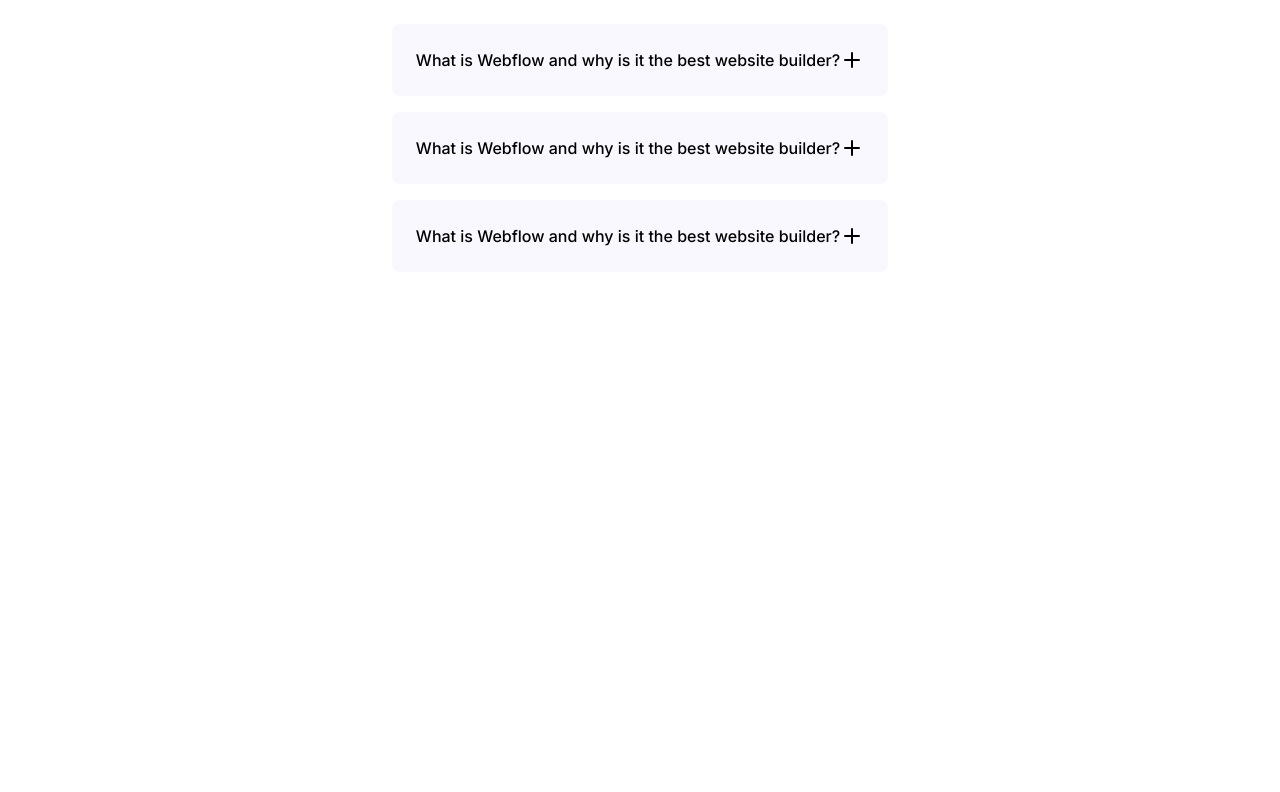
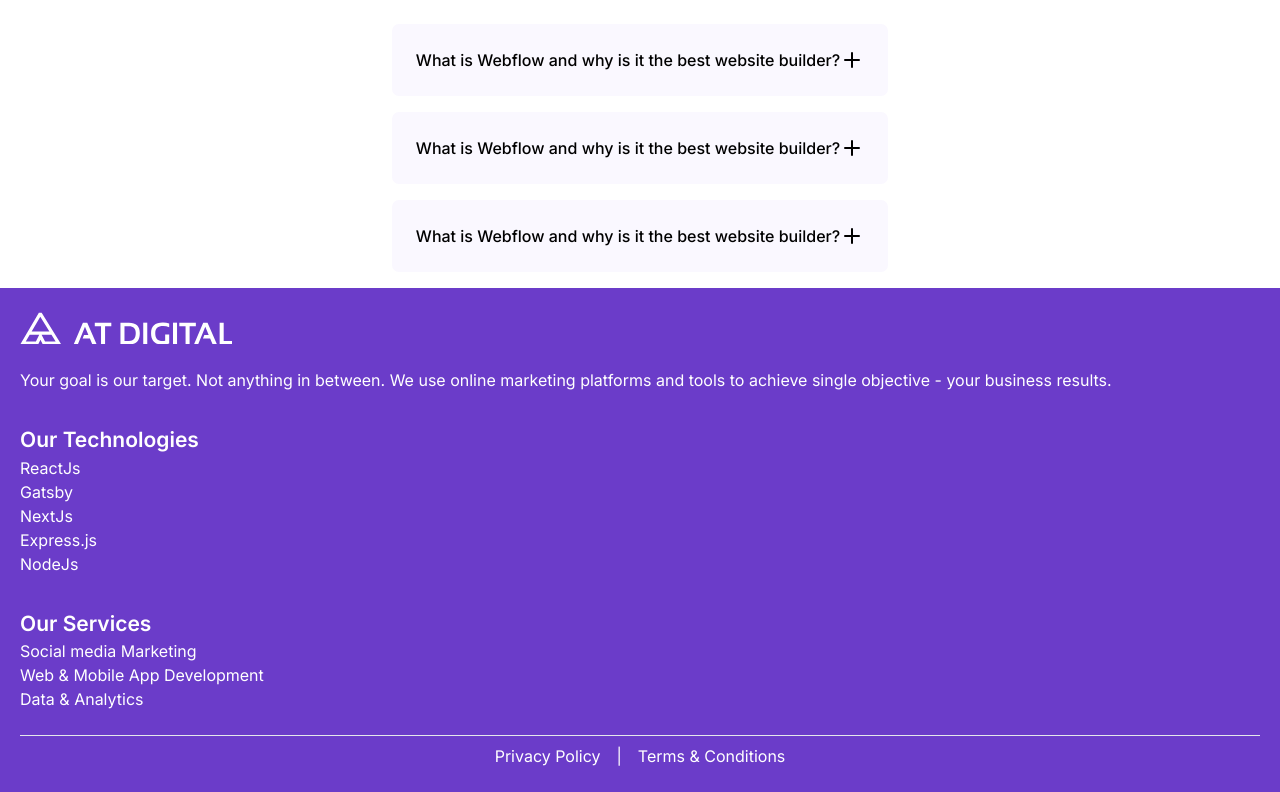
Before and after one commit to arthathagary/at-degital, a Next.js app: page / in a window 1280 px wide. Shown: the part 1530-2322 px from the top of the page. Before the commit the page ends 1818 px from the top, so only its background shows below. Built offline with nearby package versions, Linux system fonts and the light colour scheme.

Commit message:
add footer in mobile view and modify other styles

```diff
--- a/app/layout.tsx
+++ b/app/layout.tsx
@@ -2,6 +2,7 @@
 import { Inter } from "next/font/google";
 import "./globals.css";
 import Navbar from "@/components/Navbar";
+import Footer from "@/components/Footer";
 
 const inter = Inter({ subsets: ["latin"] });
 
@@ -17,9 +18,12 @@
 }>) {
   return (
     <html lang="en">
-      <body className={inter.className}>
-        <Navbar />
+      <body className={`${inter.className} overflow-x-hidden`}>
+        <div className=" h-[77px] sticky">
+          <Navbar />
+        </div>
         <main className="min-h-screen">{children}</main>
+        <Footer />
       </body>
     </html>
   );
--- /dev/null
+++ b/components/Footer.tsx
@@ -0,0 +1,46 @@
+import React from "react";
+import Logo from "./Logo";
+
+const Footer = () => {
+  return (
+    <footer className="bg-primary-color text-white py-6 px-5">
+      <div className="mb-6">
+        <Logo />
+      </div>
+      <p className="mb-8">
+        Your goal is our target. Not anything in between. We use online
+        marketing platforms and tools to achieve single objective - your
+        business results.
+      </p>
+
+      <div className="mb-8">
+        <h3 className="text-[21px] font-semibold">Our Technologies</h3>
+        <ul>
+          <li>ReactJs</li>
+          <li>Gatsby</li>
+          <li>NextJs</li>
+          <li>Express.js</li>
+          <li>NodeJs</li>
+        </ul>
+      </div>
+
+      <div className="mb-6">
+        <h3 className="text-[21px] font-semibold">Our Services</h3>
+        <ul>
+          <li>Social media Marketing</li>
+          <li>Web & Mobile App Development</li>
+          <li>Data & Analytics</li>
+        </ul>
+      </div>
+
+      <hr className="mb-2" />
+      <div className="flex justify-center gap-4">
+        <p>Privacy Policy</p>
+        <p>|</p>
+        <p>Terms & Conditions</p>
+      </div>
+    </footer>
+  );
+};
+
+export default Footer;
--- a/components/Logo.tsx
+++ b/components/Logo.tsx
@@ -1,12 +1,55 @@
-import LogoImg from "@/public/assets/Logo.svg";
-
-import Image from "next/image";
-
 const Logo = () => {
   return (
-    <div>
-      <Image src={LogoImg} alt="Logo" />
-    </div>
+    <>
+      <svg
+        // width="238"
+        height="32"
+        viewBox="0 0 238 36"
+        fill="none"
+        xmlns="http://www.w3.org/2000/svg"
+      >
+        <path
+          d="M24.3404 0.888885H21.2242L0 37.0006H20.195L22.9875 31.3L25.9246 37.0006H46.7382L24.3404 0.888885ZM22.8257 5.46211L33.0937 22.009H13.101L22.8257 5.46211ZM17.8882 33.3004H6.4638L10.9272 25.7034H21.6115L17.8882 33.3004ZM24.2826 25.7034H35.389L40.1068 33.3004H28.1794L24.2826 25.7034Z"
+          fill="white"
+        />
+        <path
+          d="M65.0252 36.5149H60.3652L70.7721 12.0069H75.6575L86.284 36.5149H81.3986L78.6292 29.8257H70.4599L72.0209 25.8884H76.9526L73.102 16.6841L65.0252 36.5149Z"
+          fill="white"
+        />
+        <path
+          d="M102.733 12.0069V15.921H95.7022V36.5149H91.1637V15.921H84.1333V12.0069H102.733Z"
+          fill="white"
+        />
+        <path
+          d="M113.012 36.5149V12.0069H122.61C130.704 12.0069 134.761 15.8612 134.78 23.57C134.78 32.1923 130.723 36.5015 122.61 36.4976L113.012 36.5149ZM122.61 32.5719C127.697 32.5719 130.239 29.5771 130.236 23.5873C130.236 18.4764 127.694 15.921 122.61 15.921H117.557V32.5719H122.61Z"
+          fill="white"
+        />
+        <path
+          d="M143.175 12.0069V36.5149H138.636V12.0069H143.175Z"
+          fill="white"
+        />
+        <path
+          d="M167.856 35.3818C165.497 36.3202 162.97 36.763 160.433 36.6826C151.784 36.6826 147.459 32.4274 147.459 23.9169C147.459 15.8651 151.859 11.8373 160.658 11.8334C163.11 11.7913 165.55 12.1969 167.856 13.0302V17.1409C165.689 16.2169 163.355 15.7504 160.999 15.7707C155.114 15.7707 152.171 18.4842 152.171 23.9111C152.171 29.7968 154.948 32.7377 160.502 32.7338C161.452 32.7175 162.397 32.5795 163.312 32.3233V25.2004H167.856V35.3818Z"
+          fill="white"
+        />
+        <path
+          d="M176.679 12.0069V36.5149H172.141V12.0069H176.679Z"
+          fill="white"
+        />
+        <path
+          d="M197.846 12.0069V15.921H190.821V36.5149H186.277V15.921H179.229V12.0069H197.846Z"
+          fill="white"
+        />
+        <path
+          d="M200.366 36.5149H195.707L206.113 12.0069H210.999L221.62 36.5149H216.74L213.919 29.8257H205.824L207.385 25.8884H212.323L208.466 16.6841L200.366 36.5149Z"
+          fill="white"
+        />
+        <path
+          d="M229.159 12.0069V32.5719H238.889V36.5149H224.614V12.0069H229.159Z"
+          fill="white"
+        />
+      </svg>
+    </>
   );
 };
 
--- a/components/Navbar.tsx
+++ b/components/Navbar.tsx
@@ -11,7 +11,7 @@
   return (
     <>
       {/* desktop menu */}
-      <nav className="bg-primary-color px-5 py-[26px] h-[77px] flex justify-between items-center">
+      <nav className="bg-primary-color px-5 py-[26px] h-[77px] flex justify-between items-center sticky z-30 top-0">
         <div>
           <Logo />
         </div>
@@ -21,12 +21,12 @@
             xmlns="http://www.w3.org/2000/svg"
             width="31"
             height="24"
-            viewBox="0 0 31 24"
+            viewBox="0 0 24 24"
             fill="none"
             stroke="currentColor"
-            stroke-width="2"
-            stroke-linecap="round"
-            stroke-linejoin="round"
+            strokeWidth="2"
+            strokeLinecap="round"
+            strokeLinejoin="round"
             className="md:hidden lucide lucide-menu text-white cursor-pointer"
             onClick={toggleMenu}
           >
@@ -45,8 +45,15 @@
       </nav>
 
       {/* mobile menu */}
-      {isOpen && (
-        <nav className="lg:hidden px-5 py-[26px] text-black  absolute top-0 right-0 bottom-0 left-0   w-full h-screen bg-white ease-in-out duration-500 overflow-hidden">
+
+      <nav
+        className={`lg:hidden z-50 px-5 py-[26px] text-black absolute top-0 right-0 bottom-0 left-0 w-full h-screen bg-white ${
+          isOpen
+            ? "transition-transform ease-in duration-300 transform translate-x-0"
+            : "transition-transform ease-out duration-300 transform -translate-x-full"
+        }`}
+      >
+        {" "}
         <ul className="uppercase flex flex-col gap-7">
           <li className="flex justify-between items-center">
             Home
@@ -57,9 +64,9 @@
               viewBox="0 0 24 24"
               fill="none"
               stroke="currentColor"
-                stroke-width="2"
-                stroke-linecap="round"
-                stroke-linejoin="round"
+              strokeWidth="2"
+              strokeLinecap="round"
+              strokeLinejoin="round"
               className="lucide lucide-x"
               onClick={toggleMenu}
             >
@@ -73,7 +80,6 @@
           <li>Careers</li>
         </ul>
       </nav>
-      )}
     </>
   );
 }
--- a/components/ui/Accordian.tsx
+++ b/components/ui/Accordian.tsx
@@ -27,9 +27,9 @@
             viewBox="0 0 24 24"
             fill="none"
             stroke="currentColor"
-            stroke-width="2"
-            stroke-linecap="round"
-            stroke-linejoin="round"
+            strokeWidth="2"
+            strokeLinecap="round"
+            strokeLinejoin="round"
             className="lucide lucide-minus text-primary-color cursor-pointer"
             onClick={() => setIsOpen(!isOpen)}
           >
@@ -44,9 +44,9 @@
             viewBox="0 0 24 24"
             fill="none"
             stroke="currentColor"
-            stroke-width="2"
-            stroke-linecap="round"
-            stroke-linejoin="round"
+            strokeWidth="2"
+            strokeLinecap="round"
+            strokeLinejoin="round"
             className="lucide lucide-plus cursor-pointer "
             onClick={() => setIsOpen(!isOpen)}
           >
```
Also changed, not shown: public/assets/WhiteLogo.png (added). Lines whose indentation alone changed are shown as unchanged.
